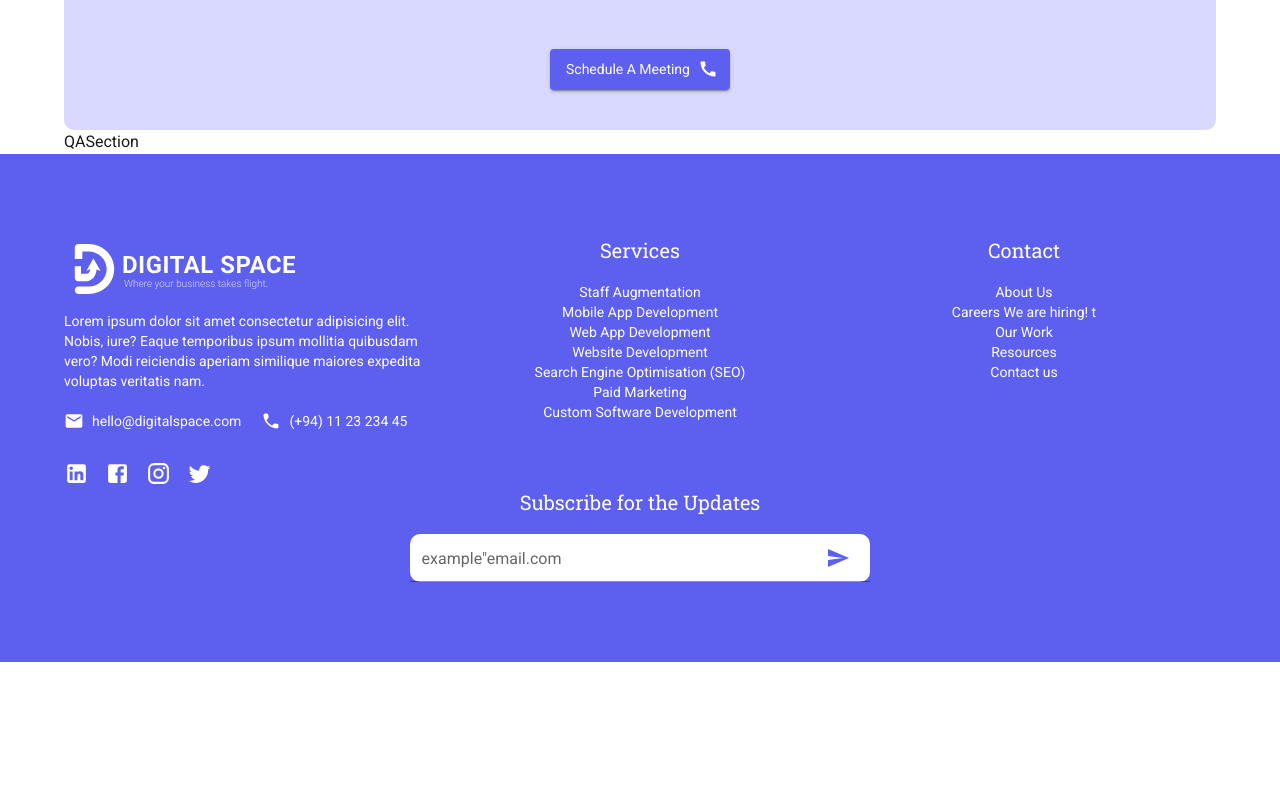
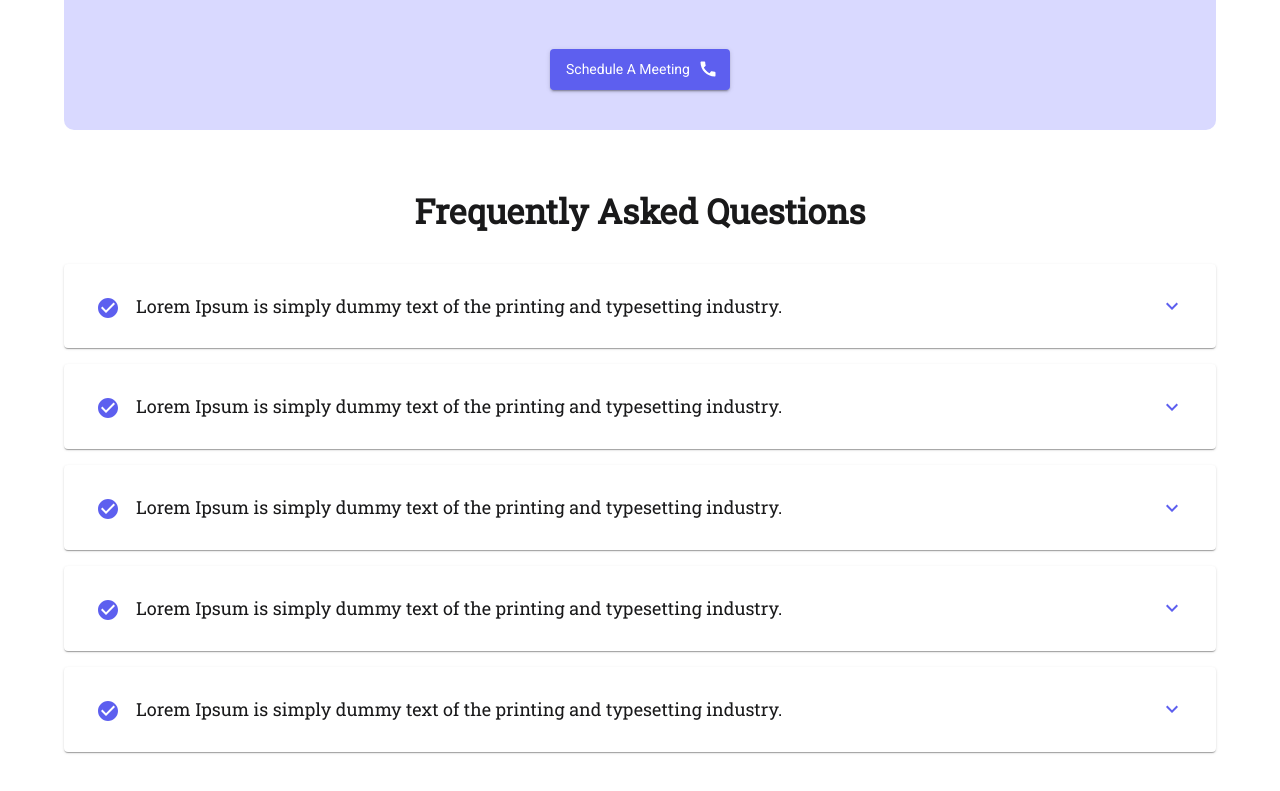
Before and after one commit to Sumeda98/Digital-Space, a React (Create React App) app: page / in a window 1280 px wide. Shown: the part 2609-3400 px from the top of the page. Before the commit the page ends 3271 px from the top, so only its background shows below. Built offline with nearby package versions, Linux system fonts and the light colour scheme.

Commit message:
QA Section

```diff
--- a/src/components/Accordion/QaAccordion.jsx
+++ b/src/components/Accordion/QaAccordion.jsx
@@ -1,9 +1,58 @@
-import React from 'react'
+import React from "react";
+import Accordion from "@mui/material/Accordion";
+import AccordionSummary from "@mui/material/AccordionSummary";
+import AccordionDetails from "@mui/material/AccordionDetails";
+import Typography from "@mui/material/Typography";
+import ExpandMoreIcon from "@mui/icons-material/ExpandMore";
+import { makeStyles } from "@material-ui/core/styles";
+import CheckCircleIcon from "@mui/icons-material/CheckCircle";
+import { useTheme } from "@emotion/react";
+
+const useStyles = makeStyles((theme) => ({
+  accordion: {
+    padding: "16px",
+    borderRadius: "20px",
+  },
+}));
 
 const QaAccordion = () => {
+  const classes = useStyles();
+  const theme = useTheme();
+
   return (
-    <div>QaAccordion</div>
-  )
-}
+    <div>
+      <Accordion className={classes.accordion}>
+        <AccordionSummary
+          expandIcon={
+            <ExpandMoreIcon sx={{ color: theme.palette.primary.main }} />
+          }
+          aria-controls="panel1a-content"
+          id="panel1a-header"
+        >
+          <CheckCircleIcon
+            sx={{ color: theme.palette.primary.main, mr: 2, mt: "4px" }}
+          />
+          <Typography variant="h6" sx={{ fontSize: "18px" }}>
+          Lorem Ipsum is simply dummy text of the printing and typesetting
+            industry.
+          </Typography>
+        </AccordionSummary>
+        <AccordionDetails>
+          <Typography variant="body2" color="text.secondary">
+            Lorem Ipsum is simply dummy text of the printing and typesetting
+            industry. Lorem Ipsum has been the industry's standard dummy text
+            ever since the 1500s, when an unknown printer took a galley of type
+            and scrambled it to make a type specimen book. It has survived not
+            only five centuries, but also the leap into electronic typesetting,
+            remaining essentially unchanged. It was popularised in the 1960s
+            with the release of Letraset sheets containing Lorem Ipsum passages,
+            and more recently with desktop publishing software like Aldus
+            PageMaker including versions of Lorem Ipsum
+          </Typography>
+        </AccordionDetails>
+      </Accordion>
+    </div>
+  );
+};
 
-export default QaAccordion
+export default QaAccordion;
--- a/src/pages/home/QASection.jsx
+++ b/src/pages/home/QASection.jsx
@@ -1,8 +1,21 @@
 import React from 'react'
+import QaAccordion from '../../components/Accordion/QaAccordion'
+import { Stack, Typography } from '@mui/material'
 
 const QASection = () => {
   return (
-    <div>QASection</div>
+    <div style={{ marginTop: "60px" , marginBottom:'40px'}}>
+      <Typography textAlign='center' variant="h4" sx={{fontWeight:600,mb:4}}>Frequently Asked Questions</Typography>
+      <Stack spacing={2}>
+      <QaAccordion/>
+      <QaAccordion/>
+      <QaAccordion/>
+      <QaAccordion/>
+      <QaAccordion/>
+      </Stack>
+
+
+    </div>
   )
 }
 
```
